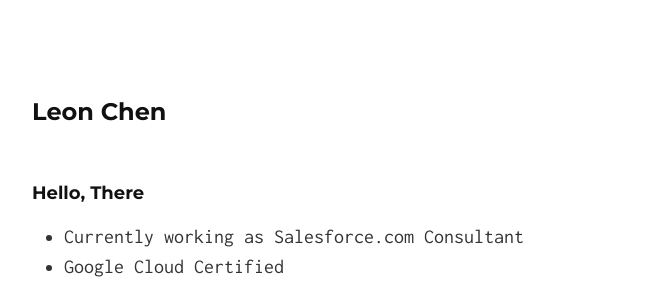
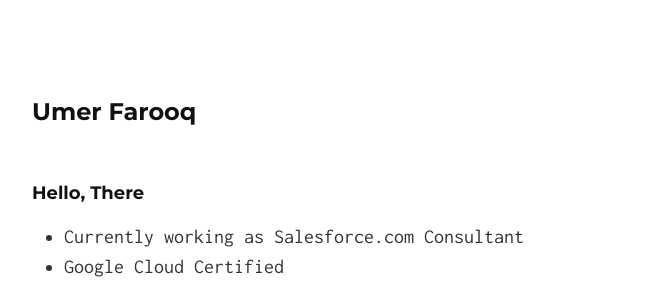
Before and after one commit to umer7/umer7.github.io, a Jekyll site: the page built from index.md, in a window 1280 px wide. Shown: the top 287 px of the page, without its empty margins (306-971 px from the left). Built offline with Jekyll 4.4.1, drawn with Linux system fonts in a browser that asks for light colours; our own code applies the rules of GitHub Pages for plain Markdown files.

Commit message:
Update _config.yml

```diff
--- a/_config.yml
+++ b/_config.yml
@@ -1,7 +1,7 @@
 # Site settings
-title: Leon Chen
-tag_text: Leon Chen
-description: Homepage of Leon Chen, co-founder and CEO of MD.ai.
+title: Umer Farooq
+tag_text: Umer Farooq
+description: Homepage of Umer Farooq,
 
 # Build settings
 markdown: kramdown
```
